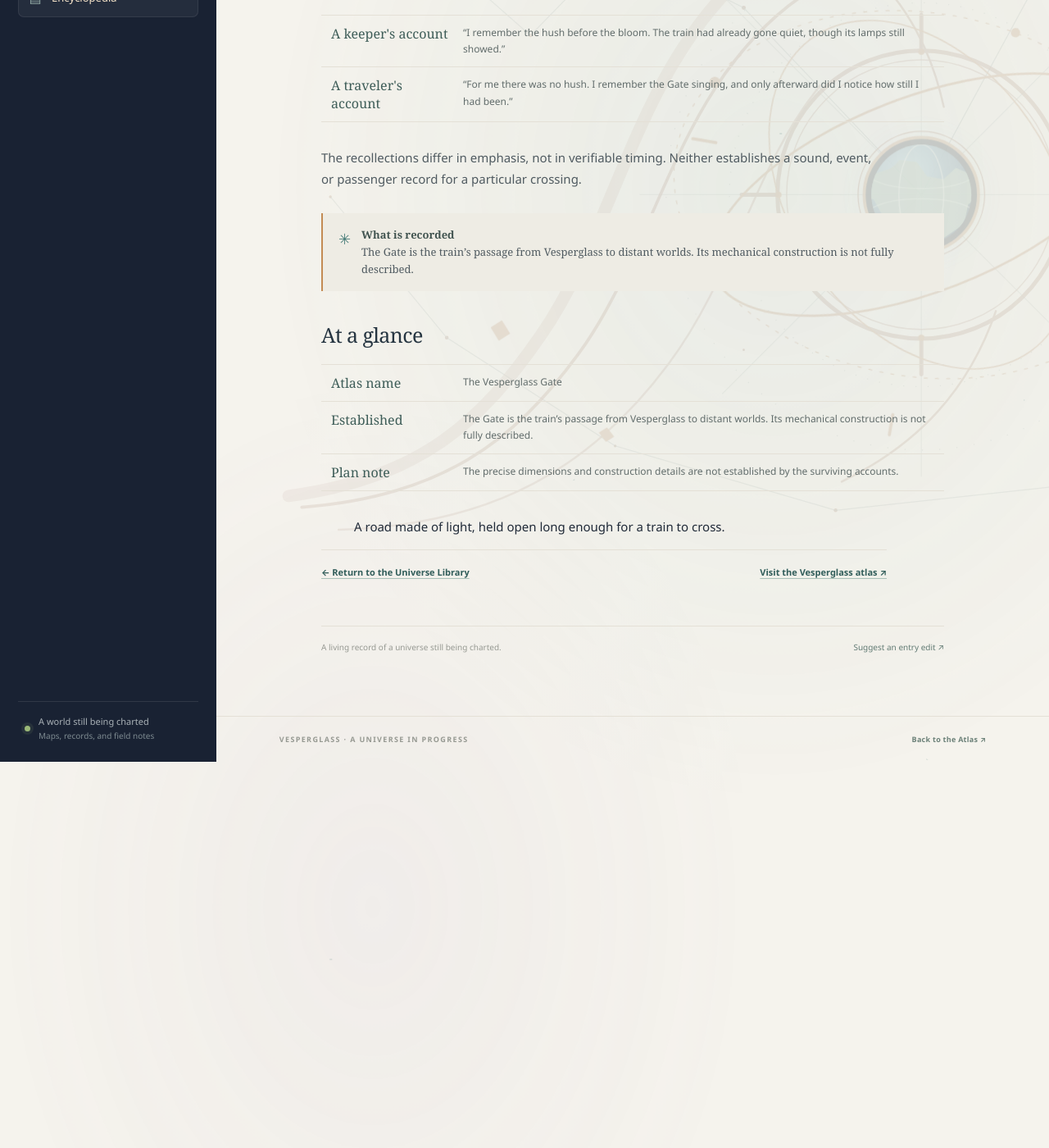
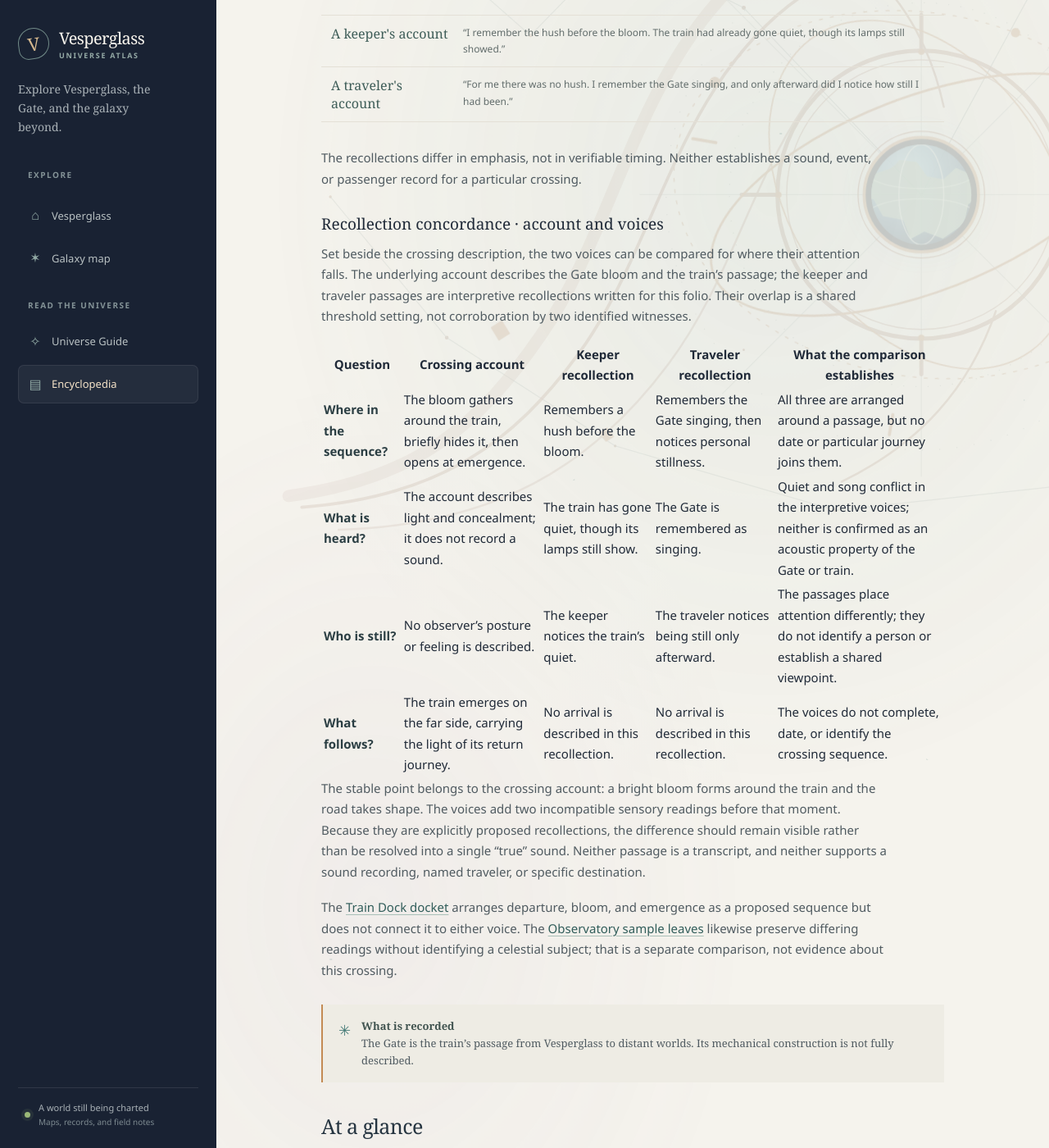
Before and after one commit to vesperglass/vesperglass.github.io, a Jekyll site: the page built from library/vesperglass-gate.md, in a window 1280 px wide and 1400 px high, scrolled down 3668 px. Shown: the whole window at 82% size. Built offline with Jekyll 4.4.1, drawn with Linux system fonts in a browser that asks for light colours; before the commit the page ends 4597 px from its top, so only the background shows below that.

Commit message:
Compare Gate account and recollections

```diff
--- a/assets/site.js
+++ b/assets/site.js
@@ -11,7 +11,7 @@
     { title: "Compass Garden", url: "/library/compass-garden/", summary: "A conservatory with a proposed plan and a visual key to pale starflowers and luminous fern-like fronds; no plant species are catalogued.", terms: "compass garden conservatory plants glasshouse planting flora starflower starflowers fern ferns pale bloom luminous foliage botanical species bed keeper compass rose image visual plate" },
     { title: "Observatory Logbook", url: "/library/observatory/", summary: "Instruments, observations, comparisons, and records of the sky.", terms: "observatory logbook instruments orrery telescope charts comparison follow-up color sighting tube" },
     { title: "Star Archive", url: "/library/star-archive/", summary: "A reference room for knowledge of the sky, with a shelf-content boundary card and evidence matrix for the proposed Unfixed Meridian chart.", terms: "star archive books maps memory library shelves radial stacks central reading table chart cabinet shelf number collection titles subject division catalog Unfixed Meridian annotations uncertain reading unverified place evidence provenance source title scope maker compiler date coordinates" },
-    { title: "The Vesperglass Gate", url: "/library/vesperglass-gate/", summary: "The detached portal platform, pictured aperture, and account of the Gate bloom.", terms: "vesperglass gate portal transit galaxy ring aperture arch cutaway construction bloom opening crossing" },
+    { title: "The Vesperglass Gate", url: "/library/vesperglass-gate/", summary: "The detached Gate platform, pictured aperture, bloom account, and two contrasting proposed threshold recollections.", terms: "vesperglass gate portal transit galaxy ring aperture arch cutaway construction bloom opening crossing keeper traveler hush singing recollection threshold sound" },
     { title: "Vesperglass Train Dock", url: "/library/train-dock/", summary: "A clear landing apron, alongside berth, proposed approach-to-berth alignment key, and journey docket that separates departure, Gate bloom, and emergence from unrecorded itinerary details.", terms: "train dock berth station locomotive platform train journey docket departure crossing Gate bloom emergence passage itinerary date time passenger destination schedule duration cargo manifest route guide path alignment approach curve alongside offset orientation" },
     { title: "Vesperglass Postal Service", url: "/library/postal-service/", summary: "A proposed postal service, architectural seal, four-stamp issue, cancellation marks, and blank envelope-face layout.", terms: "postal service post postage stamp seal cancellation mark postmark mail correspondence letter envelope sender addressee Gate Workshop Observatory Compass Garden Tideglass Foundry" },
     { title: "Words of Passage", url: "/library/words-of-passage/", summary: "A reference to stardust, the starwell, Gate bloom, the Train Dock guide path, and reader pronunciation cues.", terms: "stardust starwell gate bloom guide path passage train dock pronunciation how to say stress syllables Vesperglass Tideglass" }
--- a/library/vesperglass-gate.md
+++ b/library/vesperglass-gate.md
@@ -75,6 +75,21 @@ The following interpretive recollections give two different accounts of the mome
 
 The recollections differ in emphasis, not in verifiable timing. Neither establishes a sound, event, or passenger record for a particular crossing.
 
+### Recollection concordance · account and voices
+
+Set beside the crossing description, the two voices can be compared for where their attention falls. The underlying account describes the Gate bloom and the train's passage; the keeper and traveler passages are interpretive recollections written for this folio. Their overlap is a shared threshold setting, not corroboration by two identified witnesses.
+
+| Question | Crossing account | Keeper recollection | Traveler recollection | What the comparison establishes |
+| --- | --- | --- | --- | --- |
+| **Where in the sequence?** | The bloom gathers around the train, briefly hides it, then opens at emergence. | Remembers a hush before the bloom. | Remembers the Gate singing, then notices personal stillness. | All three are arranged around a passage, but no date or particular journey joins them. |
+| **What is heard?** | The account describes light and concealment; it does not record a sound. | The train has gone quiet, though its lamps still show. | The Gate is remembered as singing. | Quiet and song conflict in the interpretive voices; neither is confirmed as an acoustic property of the Gate or train. |
+| **Who is still?** | No observer's posture or feeling is described. | The keeper notices the train's quiet. | The traveler notices being still only afterward. | The passages place attention differently; they do not identify a person or establish a shared viewpoint. |
+| **What follows?** | The train emerges on the far side, carrying the light of its return journey. | No arrival is described in this recollection. | No arrival is described in this recollection. | The voices do not complete, date, or identify the crossing sequence. |
+
+The stable point belongs to the crossing account: a bright bloom forms around the train and the road takes shape. The voices add two incompatible sensory readings before that moment. Because they are explicitly proposed recollections, the difference should remain visible rather than be resolved into a single “true” sound. Neither passage is a transcript, and neither supports a sound recording, named traveler, or specific destination.
+
+The [Train Dock docket]({{ '/library/train-dock/' | relative_url }}) arranges departure, bloom, and emergence as a proposed sequence but does not connect it to either voice. The [Observatory sample leaves]({{ '/library/observatory/' | relative_url }}) likewise preserve differing readings without identifying a celestial subject; that is a separate comparison, not evidence about this crossing.
+
 <aside class="field-note"><span class="field-note-mark" aria-hidden="true">✳</span><p><strong>What is recorded</strong><br>The Gate is the train’s passage from Vesperglass to distant worlds. Its mechanical construction is not fully described.</p></aside>
 
 ## At a glance
```
Also changed, not shown: ENCYCLOPEDIA_BACKLOG.md (+3 -1 lines), library.md (+1 -1 lines), library/changelog.md (+1 -0 lines).
